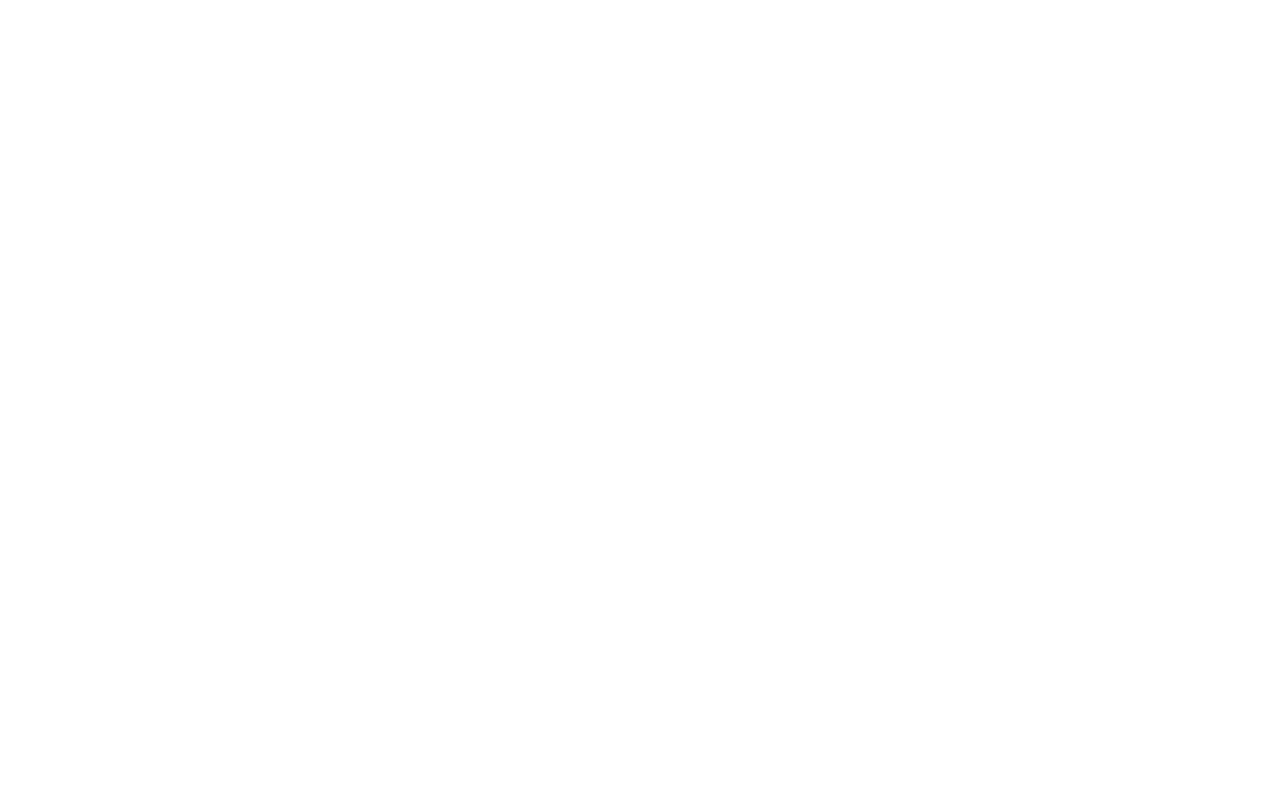
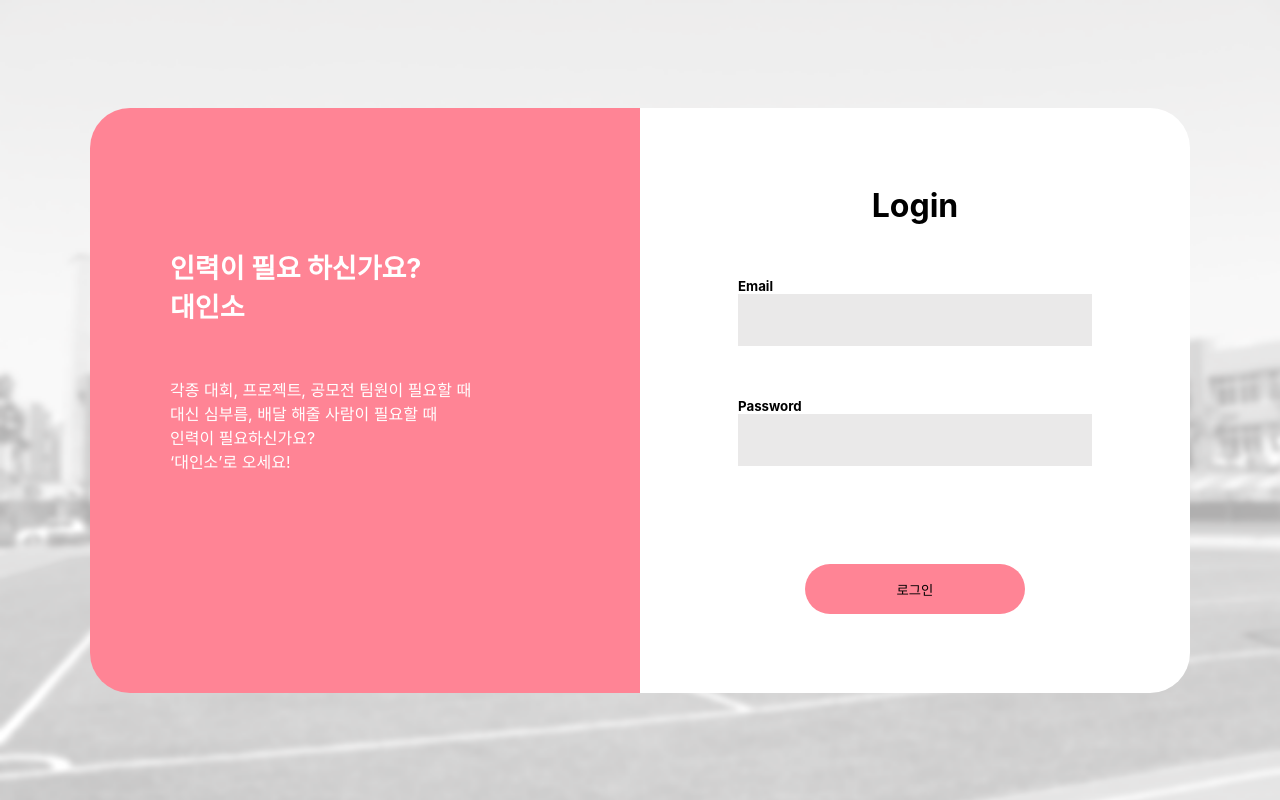
Before and after one commit to Woo-jae-and-Boys/2022_summer_hackathon_web_v1, a React (Create React App) app: page /login in a window 1280 px wide. Before the commit this address had no page. Built offline with nearby package versions, Linux system fonts and the light colour scheme.

Commit message:
Add: Login 구현

```diff
--- a/src/Router.js
+++ b/src/Router.js
@@ -1,12 +1,14 @@
 import React from "react";
 import { Route, Routes, BrowserRouter } from "react-router-dom";
 import Main from "./components/main/main";
+import Login from "./components/login/login";
 
 const Router = () => {
   return (
     <BrowserRouter>
       <Routes>
         <Route path="/" element={<Main />} />
+        <Route path="/login" element={<Login />} />
       </Routes>
     </BrowserRouter>
   );
--- /dev/null
+++ b/src/components/login/login.css
@@ -0,0 +1,129 @@
+* {
+    margin: 0;
+}
+
+.dgsw_img {
+    position: fixed;
+    top: 0;
+    left: 0;
+    min-width: 100%;
+    min-height: 100%;
+}
+
+.Login_in {
+    width: 100%;
+    height: 100vh;
+    display: flex;
+    justify-content: center;
+    align-items: center;
+}
+
+.main {
+    z-index: 20;
+    width: 550px;
+    height: 585px;
+    background-color: #FF8495;
+    border-top-left-radius: 40px 40px;
+    border-bottom-left-radius: 40px 40px;
+    display: flex;
+    justify-content: center;
+    flex-direction: column;
+}
+
+
+.Login_inin {
+    width: 100%;
+    height: 100vh;
+    display: flex;
+}
+
+.main_two {
+    z-index: 20;
+    display: flex;
+    background-color: white;
+    width: 550px;
+    height: 585px;
+    border-top-right-radius: 40px 40px;
+    border-bottom-right-radius: 40px 40px;
+
+}
+
+.main_text h2 {
+    color: white;
+    display: flex;
+    font-size: 27px;
+    /* margin-top: 150px;
+    margin-left: -100px; */
+    margin-left: 80px;
+    margin-top: -80px;
+}
+
+.main_text h1 {
+    color: white;
+    display: flex;
+    font-size: 27px;
+    margin-left: 80px;
+
+}
+
+.main_text_two p {
+    color: white;
+    display: flex;
+    margin-left: 80px;
+    margin-top: 50px;
+}
+
+.main_two {
+    display: flex;
+    justify-content: center;
+    align-items: center;
+}
+
+.container {
+    display: flex;
+    width: 439px;
+    height: 428px;
+    justify-content: space-between;
+    flex-direction: column;
+    align-items: center;
+}
+
+.two_Login h1 {
+    display: flex;
+    font-size: 35px;
+    justify-content: center;
+
+}
+
+.main_text input {
+    background-color: rgba(232, 231, 231, 0.885);
+    width: 350px;
+    height: 50px;
+    font-size: 20px;
+    border: 0;
+    outline: 0;
+
+}
+
+.main_text_two input {
+    background-color: rgba(232, 231, 231, 0.885);
+    width: 350px;
+    height: 50px;
+    margin-bottom: 60px;
+    font-size: 20px;
+    border: 0;
+    outline: 0;
+
+}
+
+
+.main_button input {
+    width: 220px;
+    height: 50px;
+    margin-top: -50px;
+    /* margin-bottom: 100px;*/
+    border-radius: 50px;
+    background-color: #FF8495;
+    border: 0;
+    outline: 0;
+}
--- /dev/null
+++ b/src/components/login/login.js
@@ -0,0 +1,44 @@
+import "./login.css"
+import DGSWIMG from "../../img/dgswimg.png"
+
+const Login = () => {
+    return <div>
+        <div className="Login">
+            <img className="dgsw_img" src={DGSWIMG} />
+            <div className="Login_in">
+
+                <div className="main">
+                    <div className="main_text">
+                        <h2>인력이 필요 하신가요?</h2>
+                        <h1>대인소</h1>
+                    </div>
+                    <div className="main_text_two">
+                        <p>각종 대회, 프로젝트, 공모전  팀원이 필요할 때<br />
+                            대신 심부름, 배달 해줄 사람이 필요할 때<br />
+                            인력이 필요하신가요?<br />
+                            ‘대인소’로 오세요!</p>
+                    </div>
+
+                </div>
+                <div className="main_two">
+                    <div className="container">
+                        <h1>Login</h1>
+                        <div className="main_text">
+                            <h5>Email</h5>
+                            <input type="text" />
+                        </div>
+                        <div className="main_text_two">
+                            <h5>Password</h5>
+                            <input type="text" />
+                        </div>
+                        <div className="main_button">
+                            <input type="button" value="로그인" />
+                        </div>
+
+                    </div>
+                </div>
+            </div>
+        </div>
+    </div>;
+}
+export default Login
```
Also changed, not shown: src/img/dgswimg.png (added), 1 other file (tests, documents, lock files or other folders).
